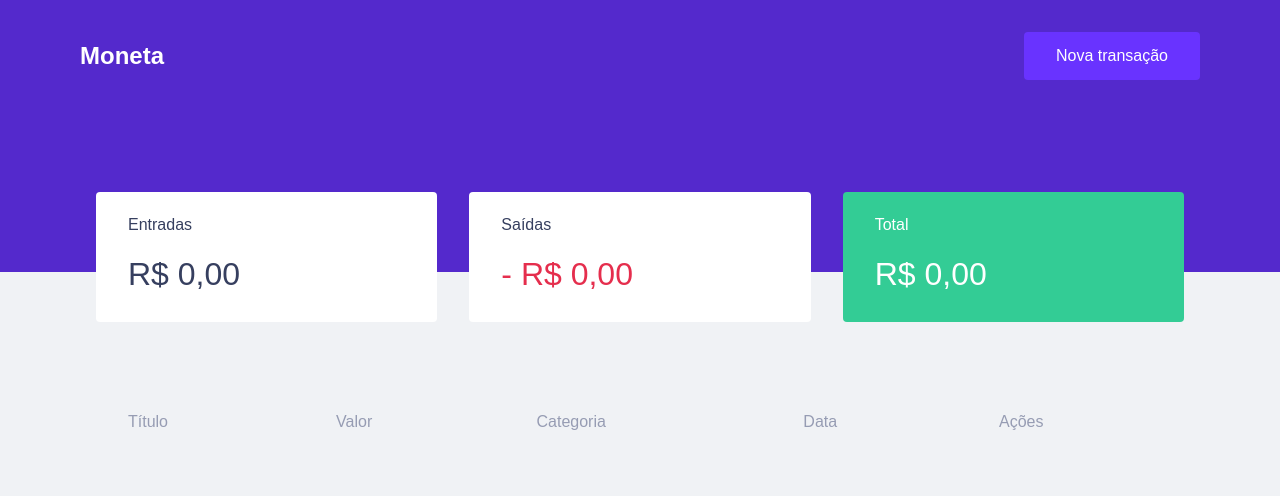
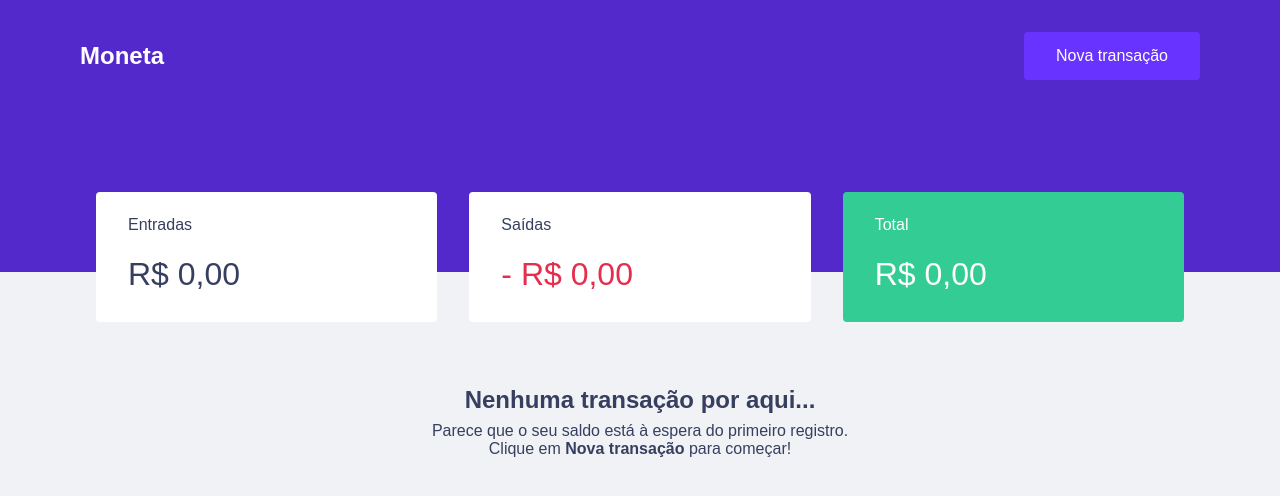
Before and after one commit to vaipado/moneta, a React (Vite) app: page / in a window 1280 px wide. Shown: the top 496 px of the page. Built offline with nearby package versions, Linux system fonts and the light colour scheme.

Commit message:
feat: Adição do componente EmptyState para indicar nenhuma transação no sistema

```diff
--- a/src/App.jsx
+++ b/src/App.jsx
@@ -3,6 +3,7 @@ import Modal from 'react-modal';
 import { Header } from './components/Header';
 import { Summary } from './components/Summary';
 import { TransactionsTable } from './components/TransactionsTable';
+import { EmptyState } from './components/EmptyState';
 import './index.css';
 
 Modal.setAppElement('#root');
@@ -73,10 +74,10 @@ export function App() {
 
       <main style={{ maxWidth: '1120px', margin: '0 auto', padding: '0 1rem' }}>
         <Summary transactions={transactions} />
-        <TransactionsTable
-          transactions={transactions}
-          onDeleteTransaction={handleDeleteTransaction}
-        />
+        {
+          transactions.length > 0 ? (<TransactionsTable transactions={transactions} onDeleteTransaction={handleDeleteTransaction} />)
+            : (<EmptyState />)
+        }
       </main>
 
       {/* Estrutura do Modal */}
--- /dev/null
+++ b/src/components/EmptyState/index.jsx
@@ -0,0 +1,11 @@
+import styles from './styles.module.css';
+
+export function EmptyState() {
+  return (
+    <div className={styles.container}>
+      <h2>Nenhuma transação por aqui...</h2>
+      <p>Parece que o seu saldo está à espera do primeiro registro. <br />
+         Clique em <strong>Nova transação</strong> para começar!</p>
+    </div>
+  );
+}
--- /dev/null
+++ b/src/components/EmptyState/styles.module.css
@@ -0,0 +1,14 @@
+.container {
+  display: flex;
+  flex-direction: column;
+  align-items: center;
+  justify-content: center;
+  padding: 4rem 1rem;
+  text-align: center;
+  color: var(--text-body);
+}
+
+.container h2 {
+  color: var(--text-title);
+  margin-bottom: 0.5rem;
+}
```
